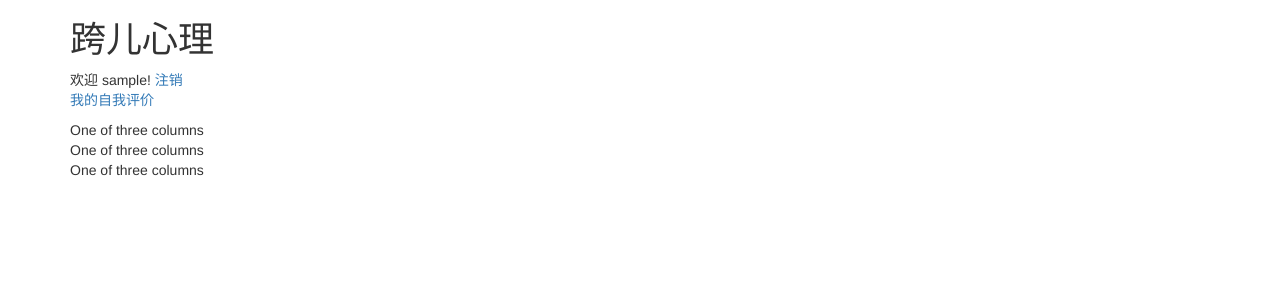
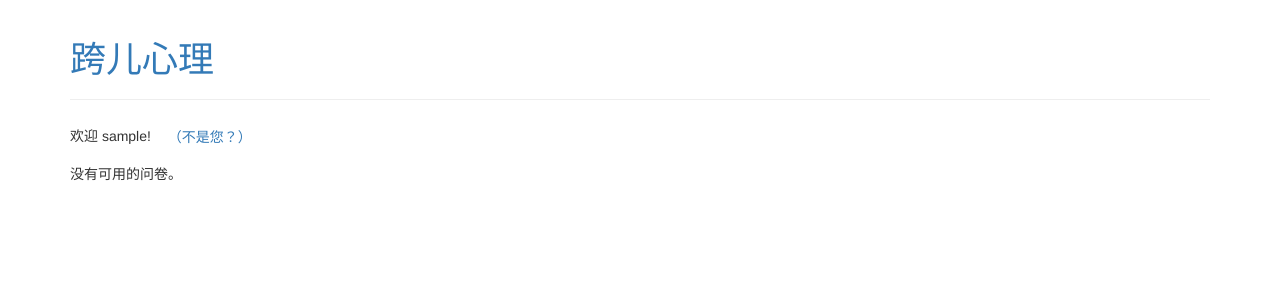
Before and after one commit to dkreimer/kuaerxinli, a Django app: page / in a window 1280 px wide. Shown: the top 300 px of the page. Run offline with Django 3.2, Linux system fonts and the light colour scheme; the visitor is signed in with stand-in values (Sample User, id 1); data that the repository does not hold is empty; some libraries are stand-ins or nearby versions.

Commit message:
added custom css, made it prettier, rearranged so quiz index is now home page

```diff
--- a/mysite/urls.py
+++ b/mysite/urls.py
@@ -19,7 +19,8 @@ from django.views.generic.base import TemplateView
 
 urlpatterns = [
     path('admin/', admin.site.urls),
-    path('', TemplateView.as_view(template_name='home.html'), name='home'),
+    #path('', TemplateView.as_view(template_name='home.html'), name='home'),
+    path('',include('quiz.urls')),
     path('quiz/',include('quiz.urls')),
     # path('accounts/', include('accounts.urls')),
     # path('accounts/', include('django.contrib.auth.urls')),
--- a/quiz/templates/quiz/index.html
+++ b/quiz/templates/quiz/index.html
@@ -1,9 +1,12 @@
 {% extends 'base.html' %}
 
-{% block title %}我的自我评价{% endblock %}
+{% block title %}欢迎{% endblock %}
 {% load quiz_extras %}
 
 {% block content %}
+{% if user.is_authenticated %}
+  <p>欢迎 {{ user.username }}! <a href="{% url 'logout' %}" class="btn btn-link">（不是您？）</a></p>
+{% endif %}
 {% if quizzes %}
     <table class="table table-striped">
     <tbody>
@@ -14,7 +17,9 @@
                     <p><h2>{{ quiz.title }}</h2></p>
                         <p>{{ quiz.desc }}</p>
                 </td>
-                {% taken_by_user quiz user as taken %}
+                {% if user.is_authenticated %}
+                    {% taken_by_user quiz user as taken %}
+                {% endif %}
                 {% if taken %}
                 <td>
                     <p><h4>你的分数</h4></p>
@@ -27,7 +32,12 @@
                 {% else %}
                 <td>
                     <p>你还没做问卷！</p>
-                    <p><a href="{% url 'quiz:detail' quiz.id %}" class="btn btn-info" role="button">做问卷</a></p>
+                    {% if user.is_authenticated %}
+                        <p><a href="{% url 'quiz:detail' quiz.id %}" class="btn btn-info" role="button">做问卷</a></p>
+                    {% else %}
+                        <p><a href="{% url 'login' %}" class="btn btn-primary">登录</a></p>
+                        <p><a href="{% url 'signup' %}" class="btn btn-secondary">注册</a></p>
+                    {% endif %}
                 </td>
                 {% endif %}
             </tr>
--- a/quiz/views.py
+++ b/quiz/views.py
@@ -74,5 +74,4 @@ def results(request,quiz_id):
     return render(request,'quiz/results.html',{'quiz': quiz,})
 
 def index(request):
-    #Only show to logged in users
     return render(request,'quiz/index.html',{'quizzes':Quiz.objects.all()})
--- /dev/null
+++ b/static/css/custom.css
@@ -0,0 +1,5 @@
+/* Custom CSS for kuaerxinli project */
+
+.page-header h1, .page-header h1 a{
+    text-decoration: none;
+}
--- a/templates/base.html
+++ b/templates/base.html
@@ -1,14 +1,15 @@
-<!DOCTYPE html>
+{% load static %}
 <html>
 <head>
   <meta charset="utf-8">
   <link href="//apps.bdimg.com/libs/bootstrap/3.3.4/css/bootstrap.min.css" rel="stylesheet" type="text/css">
+  <link rel="stylesheet" href="{% static 'css/custom.css' %}">
   <title>{% block title %}跨儿心理{% endblock %}</title>
 </head>
 <body>
   <main>
     <div class="container">
-      <h1>跨儿心理</h1>
+      <div class="page-header"><h1><a href="/">跨儿心理</a></h1></div>
       {% block content %}
       {% endblock %}
     </div>
--- a/templates/home.html
+++ b/templates/home.html
@@ -5,24 +5,11 @@
 
 {% block content %}
 {% if user.is_authenticated %}
-  欢迎 {{ user.username }}! <a href="{% url 'logout' %}">注销</a>
-  <br>
-  <p><a href="{% url 'quiz:index' %}">我的自我评价</a></p>
-  <div class="container">
-    <div class="row">
-        <div class="col-sm">
-          One of three columns
-        </div>
-        <div class="col-sm">
-          One of three columns
-        </div>
-        <div class="col-sm">
-          One of three columns
-        </div>
-    </div>
-  </div>
+  欢迎 {{ user.username }}! <a href="{% url 'logout' %}" class="btn btn-link">（不是您？）</a>
 {% else %}
   <p>您没有登录</p>
-  <a href="{% url 'login' %}">登录</a>或者<a href="{% url 'signup' %}">注册</a>
+  <p><a href="{% url 'login' %}" class="btn btn-primary">登录</a></p>
+  <p><a href="{% url 'signup' %}" class="btn btn-secondary">注册</a></p>
 {% endif %}
+<div id=""></div>
 {% endblock %}
```
Also changed, not shown: mysite/settings.py (+6 -3 lines), templates/registration/login.html (+4 -4 lines), templates/signup.html (+4 -3 lines), 1 other file.
